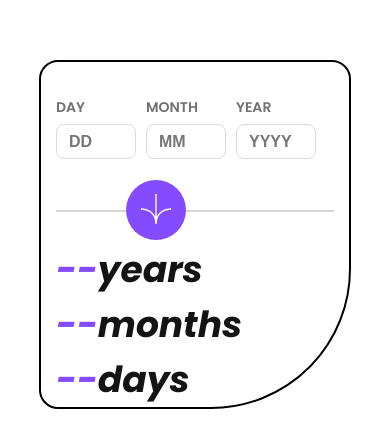
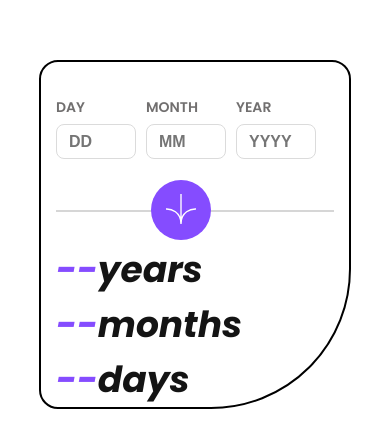
Before and after one commit to Shrey-Deploy/Age-Calculator, a plain HTML site: page index.html in a window 390 px wide. Shown: the part 145-592 px from the top of the page. Drawn offline with Linux system fonts and the light colour scheme.

Commit message:
Update style.css

```diff
--- a/style.css
+++ b/style.css
@@ -130,7 +130,7 @@ Display Block Is Starting
 
 @media screen and (max-width: 400px) and (min-width: 300px) {
   .submit {
-    left: -200px;
+    left: -175px;
     bottom: -118px;
   }
   .container {
```
